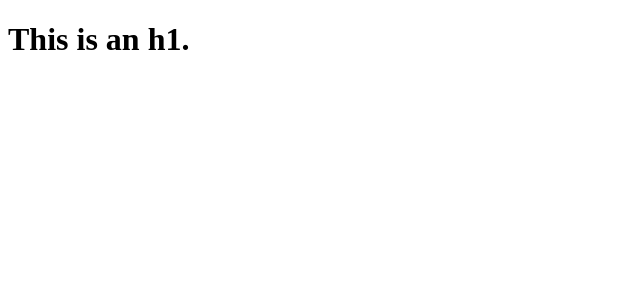
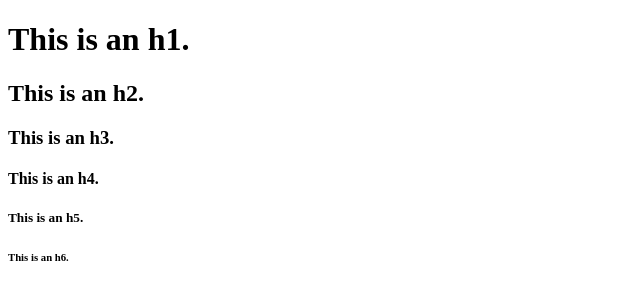
Before and after one commit to Tarrin247/domDrills, a plain HTML site: page index.html in a window 1280 px wide. Shown: the whole page, without its empty margins (0-640 px from the left). Drawn offline with Linux system fonts and the light colour scheme.

Commit message:
Submit Changes

```diff
--- a/scripts.js
+++ b/scripts.js
@@ -1,11 +1,38 @@
 document.addEventListener("DOMContentLoaded", function (){
-    let div = document.createElement("div");
-    div.className = "header-container";
+
+
+    let container = document.createElement("container");
+    container.className = "header-container";
+    document.body.appendChild(container);
 
     let h1 = document.createElement("h1");
-    let h1TextNode = document.createTextNode("This is an h1.")
+    let h1TextNode = document.createTextNode("This is an h1.");
+    h1.appendChild(h1TextNode);
+    container.appendChild(h1);
 
-    h1.appendChild(h1TextNode);
-    div.appendChild(h1);
-    document.body.appendChild(div);
+    let h2 = document.createElement("h2");
+    let h2TextNode = document.createTextNode("This is an h2.");
+    h2.appendChild(h2TextNode);
+    container.appendChild(h2);
+
+    let h3 = document.createElement("h3");
+    let h3TextNode = document.createTextNode("This is an h3.");
+    h3.appendChild(h3TextNode);
+    container.appendChild(h3);
+
+    let h4 = document.createElement("h4");
+    let h4TextNode = document.createTextNode("This is an h4.");
+    h4.appendChild(h4TextNode);
+    container.appendChild(h4);
+
+    let h5 = document.createElement("h5");
+    let h5TextNode = document.createTextNode("This is an h5.");
+    h5.appendChild(h5TextNode);
+    container.appendChild(h5);
+
+    let h6 = document.createElement("h6");
+    let h6TextNode = document.createTextNode("This is an h6.");
+    h6.appendChild(h6TextNode);
+    container.appendChild(h6);
+
 })
```
Also changed, not shown: index.html (+1 -1 lines), styles.css (+18 -0 lines).
